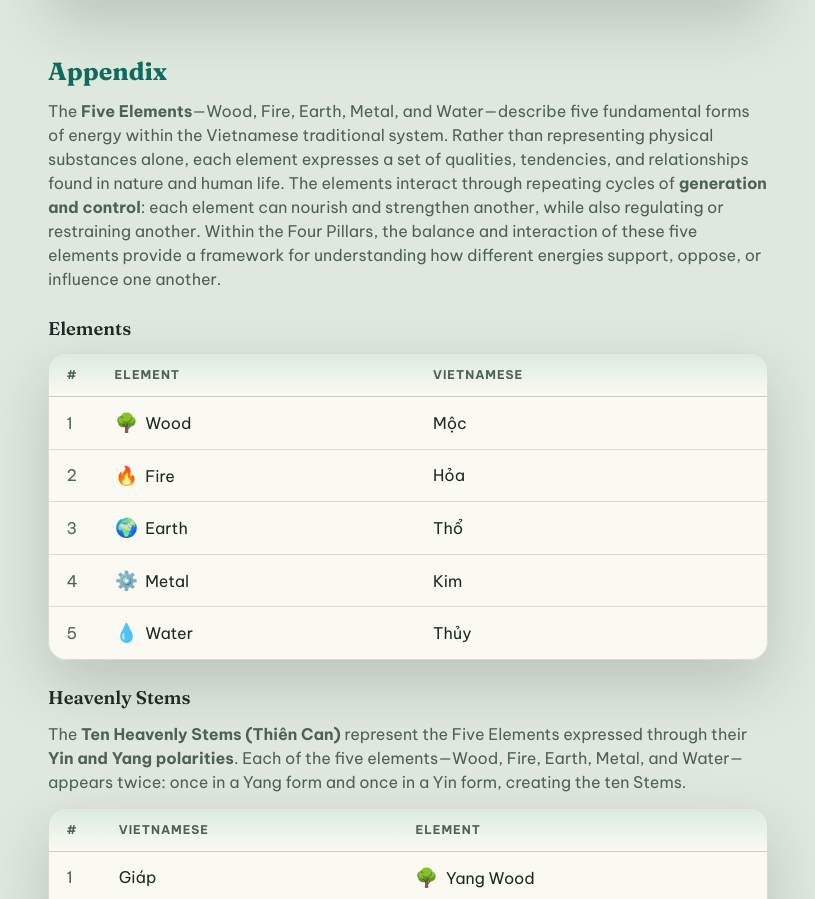
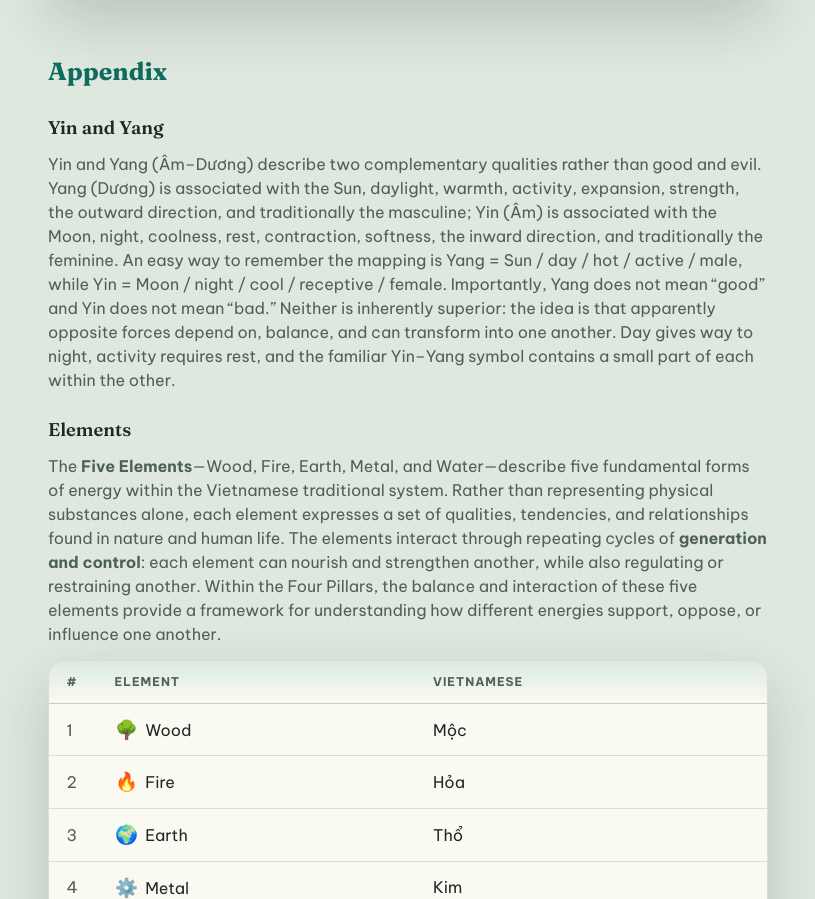
Before and after one commit to nsetzer/lunarcal, a website with bundled scripts: page src/app/index.html in a window 1280 px wide. Shown: the part 1239-2138 px from the top of the page, without its empty margins (232-1047 px from the left). Built offline with nearby package versions, Linux system fonts and the light colour scheme.

Commit message:
add documentation

```diff
--- a/src/app/index.html
+++ b/src/app/index.html
@@ -65,12 +65,21 @@
 
       <aside class="appendix" aria-labelledby="appendix-title">
         <h2 id="appendix-title">Appendix</h2>
-        <p class="appendix-lede">
-          The <strong>Five Elements</strong>—Wood, Fire, Earth, Metal, and Water—describe five fundamental forms of energy within the Vietnamese traditional system. Rather than representing physical substances alone, each element expresses a set of qualities, tendencies, and relationships found in nature and human life. The elements interact through repeating cycles of <strong>generation and control</strong>: each element can nourish and strengthen another, while also regulating or restraining another. Within the Four Pillars, the balance and interaction of these five elements provide a framework for understanding how different energies support, oppose, or influence one another.
-        </p>
+
+        <section class="appendix-block" aria-labelledby="yin-yang-title">
+          <h3 id="yin-yang-title">Yin and Yang</h3>
+          <p class="appendix-lede">
+            Yin and Yang (Âm–Dương) describe two complementary qualities rather than good and evil. Yang (Dương) is associated with the Sun, daylight, warmth, activity, expansion, strength, the outward direction, and traditionally the masculine; Yin (Âm) is associated with the Moon, night, coolness, rest, contraction, softness, the inward direction, and traditionally the feminine. An easy way to remember the mapping is Yang = Sun / day / hot / active / male, while Yin = Moon / night / cool / receptive / female. Importantly, Yang does not mean “good” and Yin does not mean “bad.” Neither is inherently superior: the idea is that apparently opposite forces depend on, balance, and can transform into one another. Day gives way to night, activity requires rest, and the familiar Yin–Yang symbol contains a small part of each within the other.
+          </p>
+        </section>
+
+
 
         <section class="appendix-block" aria-labelledby="elements-title">
           <h3 id="elements-title">Elements</h3>
+          <p class="appendix-lede">
+            The <strong>Five Elements</strong>—Wood, Fire, Earth, Metal, and Water—describe five fundamental forms of energy within the Vietnamese traditional system. Rather than representing physical substances alone, each element expresses a set of qualities, tendencies, and relationships found in nature and human life. The elements interact through repeating cycles of <strong>generation and control</strong>: each element can nourish and strengthen another, while also regulating or restraining another. Within the Four Pillars, the balance and interaction of these five elements provide a framework for understanding how different energies support, oppose, or influence one another.
+          </p>
           <table class="ref-table">
             <thead>
               <tr>
@@ -108,6 +117,8 @@
             </tbody>
           </table>
         </section>
+
+
 
         <section class="appendix-block" aria-labelledby="stems-title">
           <h3 id="stems-title">Heavenly Stems</h3>
```
